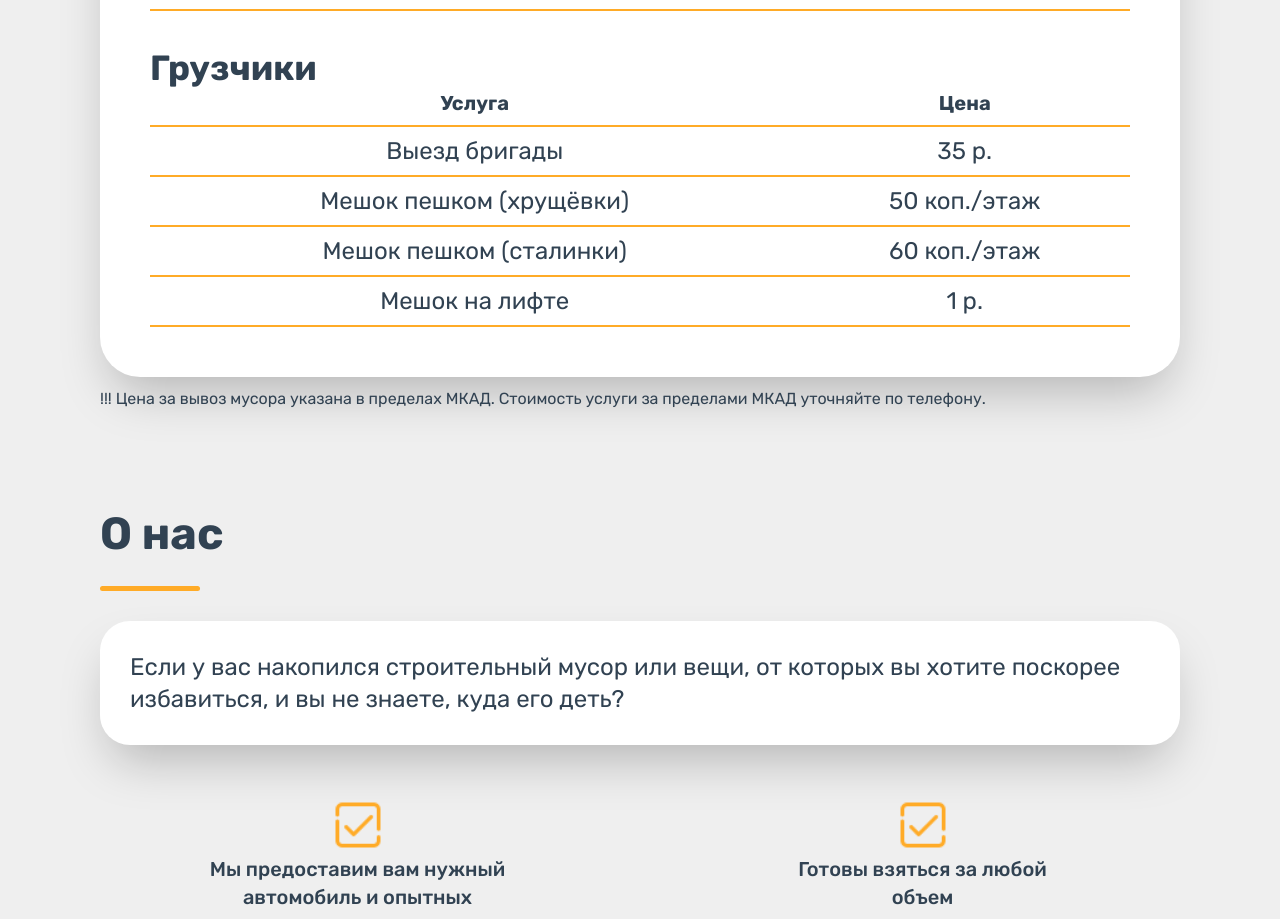
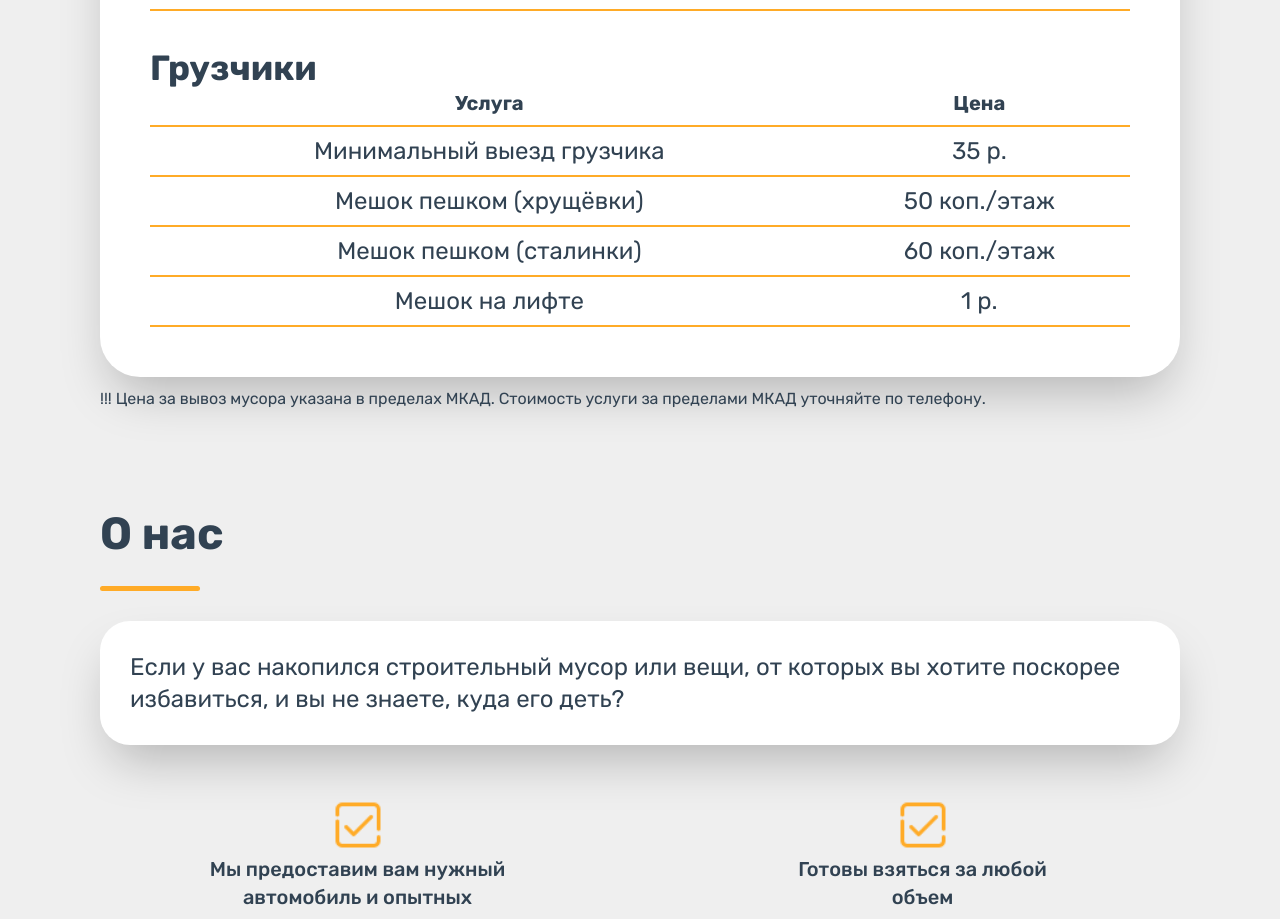
Before and after one commit to DaniilBenyash/vyvoz-musora-minsk.by, a Next.js app: page / in a window 1280 px wide. Shown: the part 1565-2484 px from the top of the page. Built offline with nearby package versions, Linux system fonts and the light colour scheme; no server answers.

Commit message:
Update Price.tsx

```diff
--- a/components/Price.tsx
+++ b/components/Price.tsx
@@ -50,7 +50,7 @@ const Price = () => {
                             <th className='pb-[10px]'>Цена</th>
                         </tr>
                         <tr className='border-b-[2px] border-[#FFAB27] text-2xl mobile:text-xl'>
-                            <td className='py-[8px]'>Выезд бригады</td>
+                            <td className='py-[8px]'>Минимальный выезд грузчика</td>
                             <td className='py-[8px]'>35 р.</td>
                         </tr>
                         <tr className='border-b-[2px] border-[#FFAB27] text-2xl mobile:text-xl'>
```
